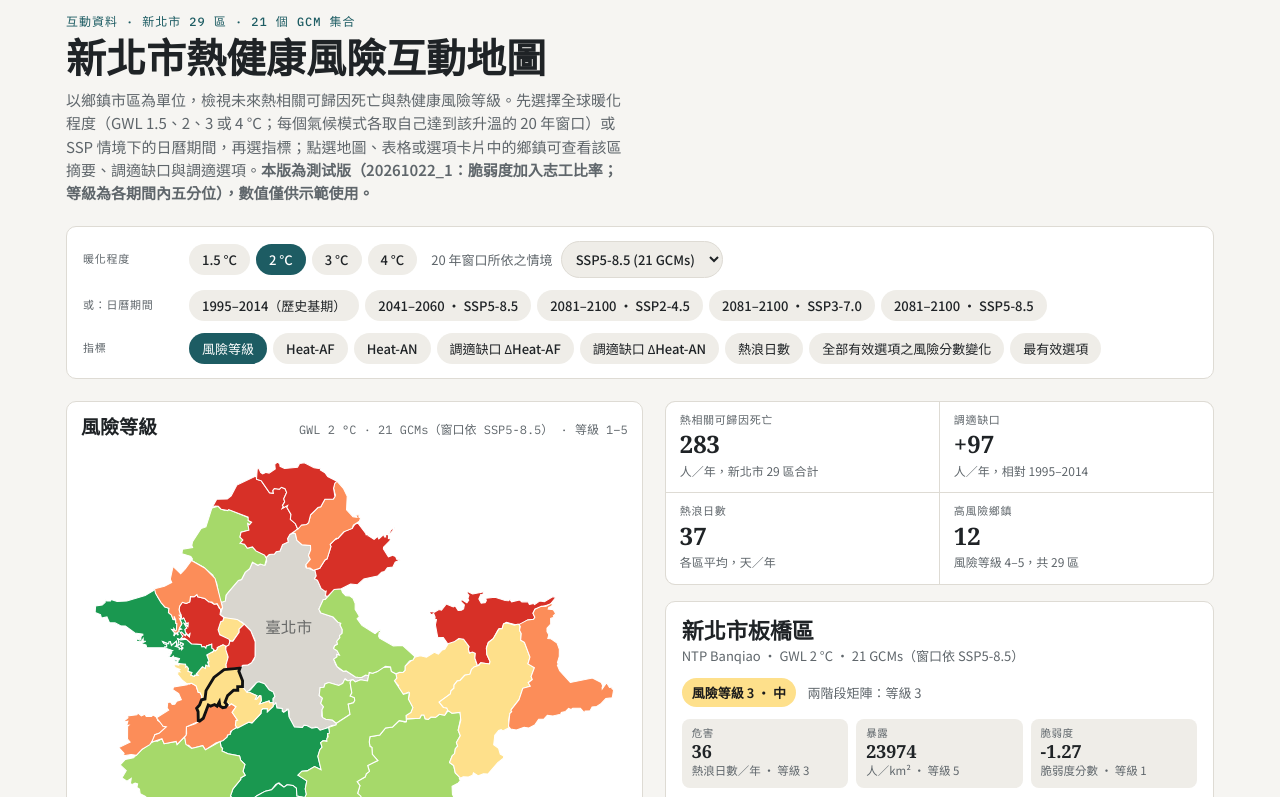
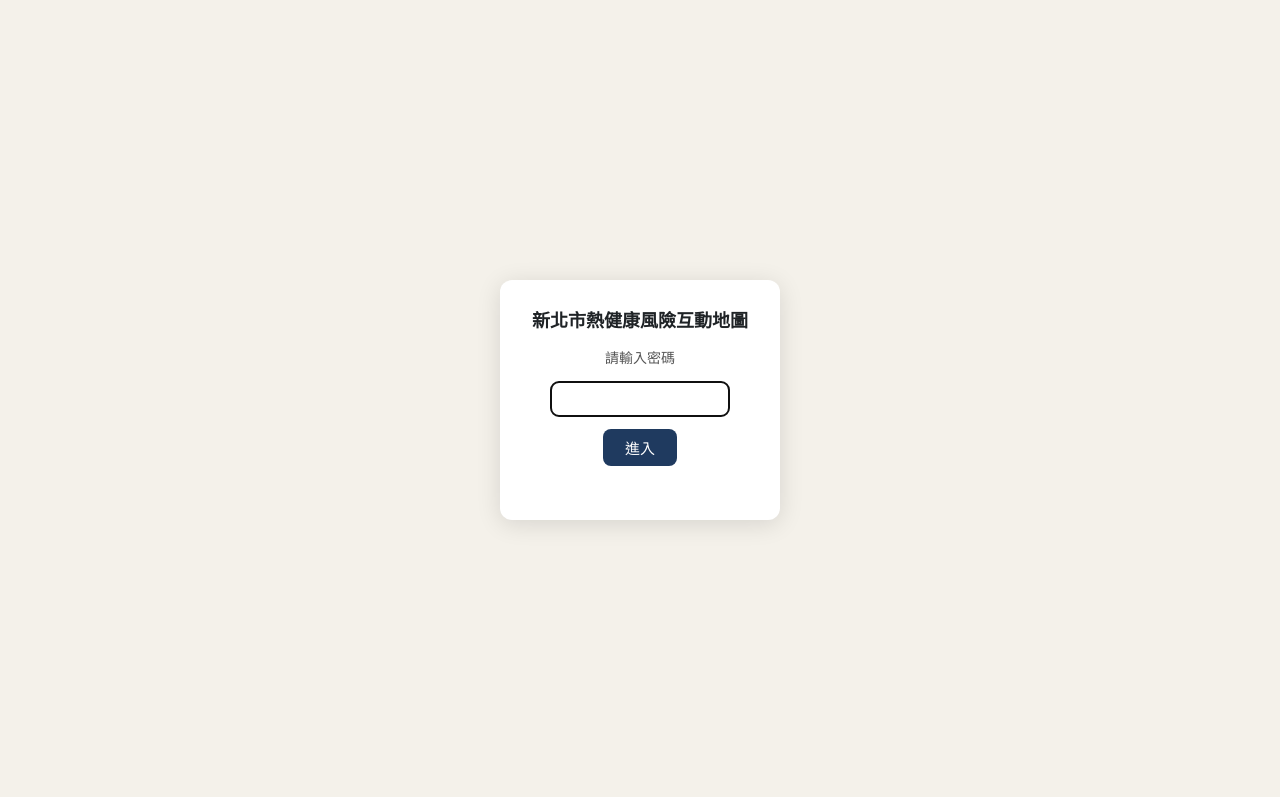
Before and after one commit to yhymdms/ntp-heat-atlas, a plain HTML site: page index.html in a window 1280 px wide. Shown: the top 797 px of the page. Drawn offline with nearby package versions, Linux system fonts and the light colour scheme.

Commit message:
Add files via upload

```diff
--- a/index.html
+++ b/index.html
@@ -103,6 +103,18 @@ tbody tr{cursor:pointer}
 </style>
 </head>
 <body>
+<div id="gate" style="position:fixed;inset:0;z-index:9999;background:#f4f1ea;display:flex;align-items:center;justify-content:center;font-family:sans-serif">
+<form id="gateForm" style="background:#fff;padding:28px 32px;border-radius:12px;box-shadow:0 4px 24px rgba(0,0,0,.12);text-align:center;min-width:260px">
+<div style="font-size:18px;font-weight:600;margin-bottom:12px">新北市熱健康風險互動地圖</div>
+<div style="font-size:14px;color:#555;margin-bottom:12px">請輸入密碼</div>
+<input id="gatePw" type="password" autocomplete="off" style="font-size:16px;padding:8px 10px;border:1px solid #bbb;border-radius:8px;width:180px;text-align:center">
+<div><button type="submit" style="margin-top:12px;font-size:15px;padding:8px 22px;border:0;border-radius:8px;background:#1f3a5f;color:#fff;cursor:pointer">進入</button></div>
+<div id="gateMsg" style="color:#b00020;font-size:13px;height:18px;margin-top:8px"></div>
+</form></div>
+<script>(function(){var H="a665a45920422f9d417e4867efdc4fb8a04a1f3fff1fa07e998e86f7f7a27ae3";var g=document.getElementById("gate");try{if(sessionStorage.getItem("atlasOK")==="1"){g.remove();return}}catch(e){}
+async function sha(t){var b=await crypto.subtle.digest("SHA-256",new TextEncoder().encode(t));return Array.from(new Uint8Array(b)).map(x=>x.toString(16).padStart(2,"0")).join("")}
+document.getElementById("gateForm").addEventListener("submit",async function(ev){ev.preventDefault();var v=document.getElementById("gatePw").value;if(await sha(v)===H){try{sessionStorage.setItem("atlasOK","1")}catch(e){}g.remove()}else{document.getElementById("gateMsg").textContent="密碼錯誤";document.getElementById("gatePw").value=""}});
+document.getElementById("gatePw").focus();})();</script>
 <div class="wrap">
 <header>
   <div class="eyebrow">互動資料 · 新北市 29 區 · 21 個 GCM 集合</div>
```
